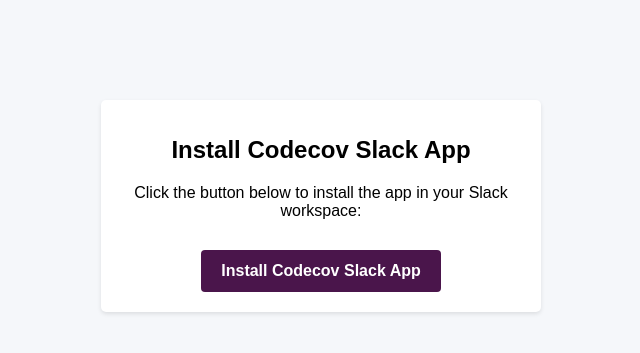
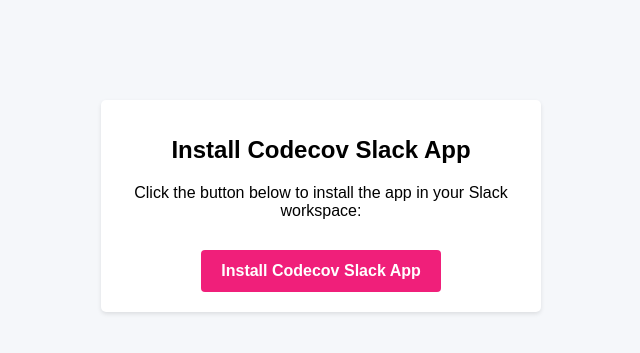
Before and after one commit to codecov/codecov-slack-app, a Django app: page /slack/install in a window 1280 px wide. Shown: the top 353 px of the page, without its empty margins (319-959 px from the left). Run offline with Django 4.2, Linux system fonts and the light colour scheme; data comes from the database, SQL or seed files in the repository.

Commit message:
update the color

```diff
--- a/core/templates/pages/slack_install.html
+++ b/core/templates/pages/slack_install.html
@@ -42,14 +42,14 @@
             font-size: 16px;
             font-weight: bold;
             color: #fff;
-            background-color: #4a154b;
+            background-color: #f01f7a;
             border: none;
             border-radius: 4px;
             cursor: pointer;
         }
 
         button:hover {
-            background-color: #660078;
+            background-color: #ca1866;
         }
     </style>
 </head>
```
